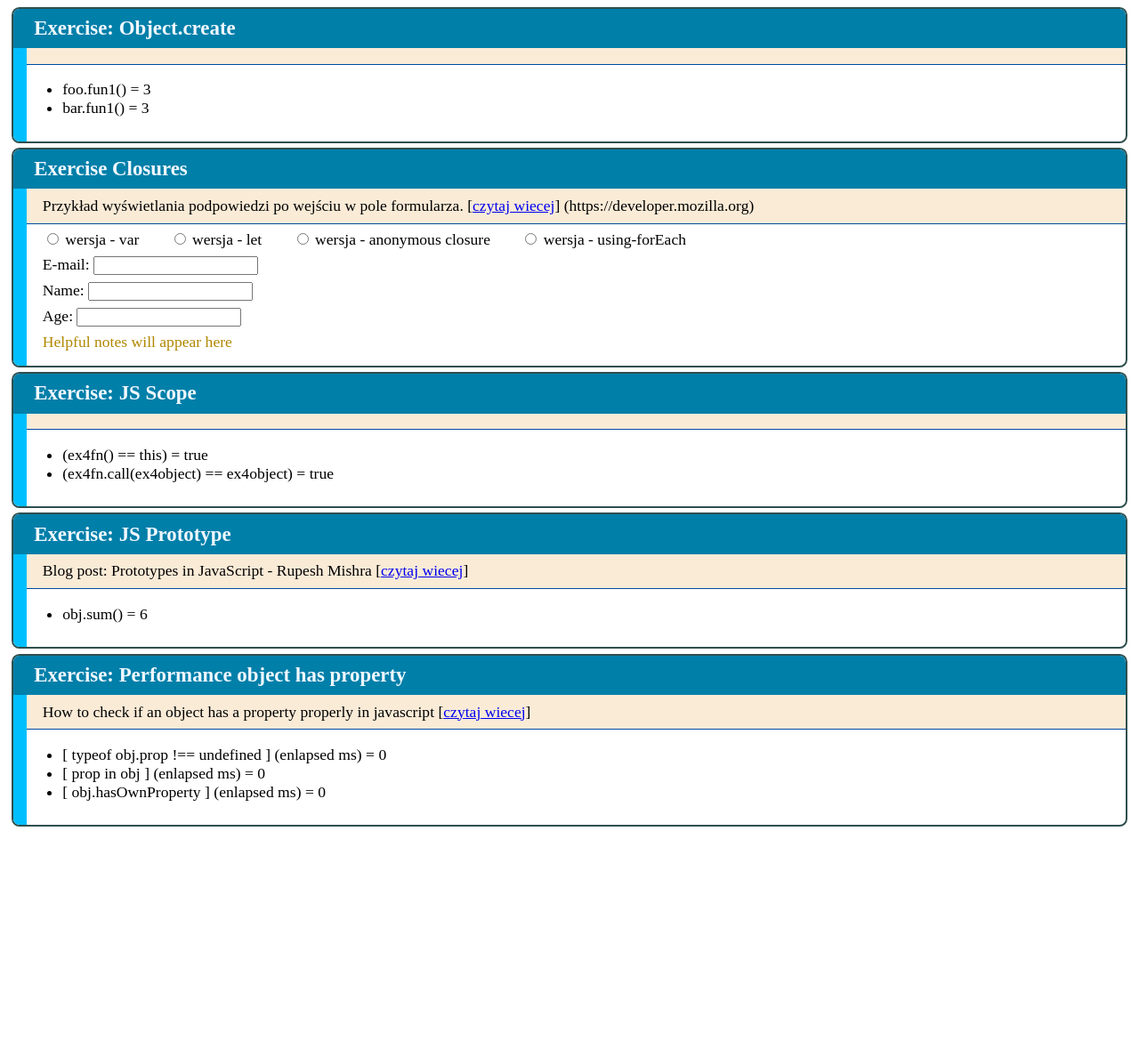
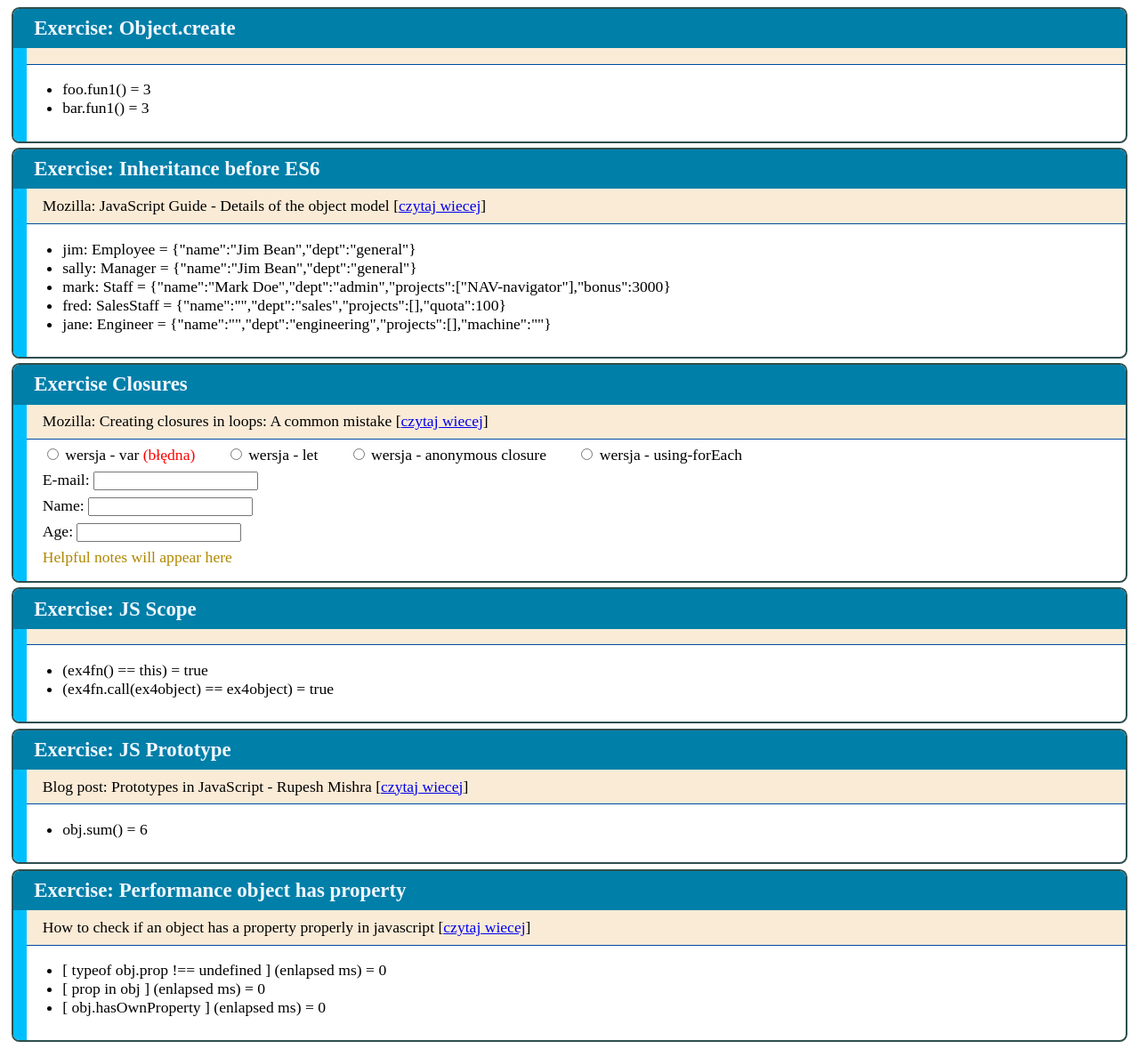
Before and after one commit to bogdanpolak/bsc-site, a Jekyll site: the page built from js-play/index.html, in a window 1280 px wide. Shown: the whole page at 89% size. Built offline with Jekyll 4.4.1, drawn with Linux system fonts in a browser that asks for light colours; before the commit the page ends 937 px from its top, so only the background shows below that; some of the changed lines change nothing that is shown.

Commit message:
Added more descriptive names and doc links

```diff
--- a/js-play/index.html
+++ b/js-play/index.html
@@ -13,20 +13,33 @@ title: playground one
 	</div>
 </div>
 
+<div class="example" id="example-inheritance-before-ES6">
+	<div>
+		<h1>Exercise: Inheritance before ES6</h1>
+	</div>
+	<div class="example-content">
+		<p class="reference">
+			Mozilla: JavaScript Guide - Details of the object model
+			[<a href="https://developer.mozilla.org/en-US/docs/Web/JavaScript/Guide/Details_of_the_Object_Model">czytaj wiecej</a>]
+		</p>
+		<ul class="out"></ul>
+	</div>
+</div>
+
+
 <div class="example" id="example-closures">
 	<div>
 		<h1>Exercise Closures</h1>
 	</div>
 	<div class="example-content">
 		<p class="reference">
-			Przykład wyświetlania podpowiedzi po wejściu w pole formularza.
+			Mozilla: Creating closures in loops: A common mistake
 			[<a href="https://developer.mozilla.org/en-US/docs/Web/JavaScript/Closures#Creating_closures_in_loops_A_common_mistake">czytaj wiecej</a>]
-			(https://developer.mozilla.org)
 		</p>
 		<form action="">
 			<p>
 				<input type="radio" name="ex3-opt" value="using-var">
-				wersja - var  <span style="margin-left:30px;"></span>
+				wersja - var <span style="color:red;">(błędna)</span>  <span style="margin-left:30px;"></span>
 				<input type="radio" name="ex3-opt" value="using-let">
 				wersja - let  <span style="margin-left:30px;"></span>
 				<input type="radio" name="ex3-opt" value="using-anonymous-closure">
@@ -100,6 +113,10 @@ String.prototype.formatUnicorn = String.prototype.formatUnicorn || function () {
 	return str;
 };
 
+/* -----------------------------------------------------------------------
+ * HTML Loggers: ListLogger
+ * ----------------------------------------------------------------------- */
+
 const ListLogger = function (param) {
 	if (typeof param.reportElemID === 'undefined')
 		console.error ('property reportElemID is reqired in param object');
@@ -112,7 +129,11 @@ ListLogger.prototype.log = function (info, value) {
 	li.innerHTML = info+' = '+value;
 };
 
-const exercise1 = {
+/* -----------------------------------------------------------------------
+ * Exercises
+ * ----------------------------------------------------------------------- */
+
+const ex01_ObjectCreate = {
 	run: function () {
 		const logger = new ListLogger( {
 			reportElemID: 'example-object-create'
@@ -130,24 +151,34 @@ const exercise1 = {
 	}
 };
 
-const exercise2 = {
-	declare: function () {
-		function Employee (name) {
+const ex02_InheritanceBeforeES6 = {
+	run: function () {
+		const logger = new ListLogger( {
+			reportElemID: 'example-inheritance-before-ES6'
+		} );
+		// ------------------------------------------
+		// declare
+		// ------------------------------------------
+		// --- Employee class
+		Employee = function  (name) {
 			this.name = name || '';
 			this.dept = 'general';
 		};
-		function Manager(name) {
-			Employee.call(this,name);
+		// --- Manager class (with explanations)
+		Manager = function (name) {
+			Employee.call(this,name);  // call Employee constructor
 			this.reports = [];
 		}
-		Manager.prototype = Object.create(Employee.prototype);
-		Manager.prototype.constructor = Manager;
-		function Staff(name) {
+		Manager.prototype = Object.create(Employee.prototype);   // set prototype chain (this changes constructor to Person function)
+		Manager.prototype.constructor = Manager;   // sets constructor again to Manager
+		// --- Staff class
+		Staff = function (name) {
 			Employee.call(this,name);
 			this.projects = [];
 		}
 		Staff.prototype = Object.create(Employee.prototype);
 		Staff.prototype.constructor = Staff;
+		// --- SalesStaff class
 		function SalesStaff(name) {
 			Staff.call(this,name);
 			this.dept = 'sales';
@@ -155,6 +186,7 @@ const exercise2 = {
 		}
 		SalesStaff.prototype = Object.create(Staff.prototype);
 		SalesStaff.prototype.constructor = SalesStaff;
+		// --- Engineer class
 		function Engineer (name) {
 			Staff.call(this,name);
 			this.dept = 'engineering';
@@ -162,11 +194,9 @@ const exercise2 = {
 		}
 		Engineer.prototype = Object.create(Staff.prototype);
 		Engineer.prototype.constructor = Engineer;
-		return {Employee, Manager, Staff, SalesStaff, Engineer};
-	},
-	run: function () {
-		var {Employee, Manager, Staff, SalesStaff, Engineer} = this.declare();
-		// --------------------------
+		// ------------------------------------------
+		// construct objects
+		// ------------------------------------------
 		var jim = new Employee('Jim Bean');
 		var sally = new Manager('Sally Reynolds');
 		var mark = new Staff('Mark Doe');
@@ -175,19 +205,16 @@ const exercise2 = {
 			mark.bonus = 3000;
 		var fred = new SalesStaff;
 		var jane = new Engineer;
-		// --------------------------
-		console.info(jim);
-		console.info(sally);
-		console.info(mark);
-		console.info(fred);
-		console.info(jane);
+		// ------------------------------------------
+		logger.log('jim: Employee',JSON.stringify(jim));
+		logger.log('sally: Manager',JSON.stringify(jim));
+		logger.log('mark: Staff',JSON.stringify(mark));
+		logger.log('fred: SalesStaff',JSON.stringify(fred));
+		logger.log('jane: Engineer',JSON.stringify(jane));
 	}
 };
 
-var exercise3 = {
-	option: 0,
-	setOption: function(ver) {
-	},
+var ex03_ClosuresDemoUsingOnFocusEvent = {
 	init: function () {
 		const ex3div = document.getElementById('example-closures');
 		const inputs = Array.prototype.slice.call(
@@ -196,18 +223,18 @@ var exercise3 = {
 			const me = this;
 			if (e.type === 'radio') {
 				e.onclick = function () {
-					me.run(e.value);
+					me.onRadioClick(e.value);
 				};
 			};
 		});
 	},
-	run: function (inputValue) {
+	onRadioClick: function (radioValue) {
 		var helpText = [
 			{'id': 'email', 'help': 'Your e-mail address'},
 			{'id': 'name', 'help': 'Your full name'},
 			{'id': 'age', 'help': 'Your age (you must be over 16)'}
 		];
-		function setupHelp1() {
+		function setupHelp1_incorrect() {
 			for (var i = 0; i < helpText.length; i++) {
 				var item = helpText[i];
 				document.getElementById(item.id).onfocus = function() {
@@ -240,15 +267,13 @@ var exercise3 = {
 			});
 		}
 		const setupFunctions = [
-			{ name:"using-var", fun:setupHelp1 },
+			{ name:"using-var", fun:setupHelp1_incorrect },
 			{ name:"using-let", fun:setupHelp2 },
 			{ name:"using-anonymous-closure", fun:setupHelp3 },
 			{ name:"using-forEach", fun:setupHelp4 },
 
 		];
-		const items = setupFunctions.filter ( e => e.name === inputValue );
-		if (items.length === 0)
-			console.error ('invalid input value: '+inputValue+'. No function defined');
+		const items = setupFunctions.filter ( e => e.name === radioValue );
 		items.forEach ( item => {
 			item.fun();
 			console.log('function: '+item.fun.name);
@@ -261,7 +286,7 @@ ex4fn = function(){
 	return this;
 };
 
-ex4scope = {
+ex04_ScopeAndCall = {
 	run: function() {
 		const logger = new ListLogger( {
 			reportElemID: 'example-scope'
@@ -279,7 +304,7 @@ MyClass.prototype.sum = function () {
 	return this.a +this.b;
 }
 
-ex5prototype = {
+ex05_AddFunctionToPrototype = {
 	run: function() {
 		const logger = new ListLogger( {
 			reportElemID: 'example-prototype'
@@ -289,7 +314,7 @@ ex5prototype = {
 	}
 }
 
-ex6objectHasProperty = {
+ex06_TestObjectPropertyPerformance = {
 	__run_test: function (iterations, isSetPropertyValue, propValue) {
 		var start, obj, result, results = [];
 		// ----------------------------------
@@ -339,12 +364,12 @@ ex6objectHasProperty = {
 }
 
 ;(function(){
-	exercise1.run();
-	exercise2.run();
-	exercise3.init();
-	ex4scope.run();
-	ex5prototype.run();
-	ex6objectHasProperty.run();
+	ex01_ObjectCreate.run();
+	ex02_InheritanceBeforeES6.run();
+	ex03_ClosuresDemoUsingOnFocusEvent.init();
+	ex04_ScopeAndCall.run();
+	ex05_AddFunctionToPrototype.run();
+	ex06_TestObjectPropertyPerformance.run();
 })();
 
 </script>
```
